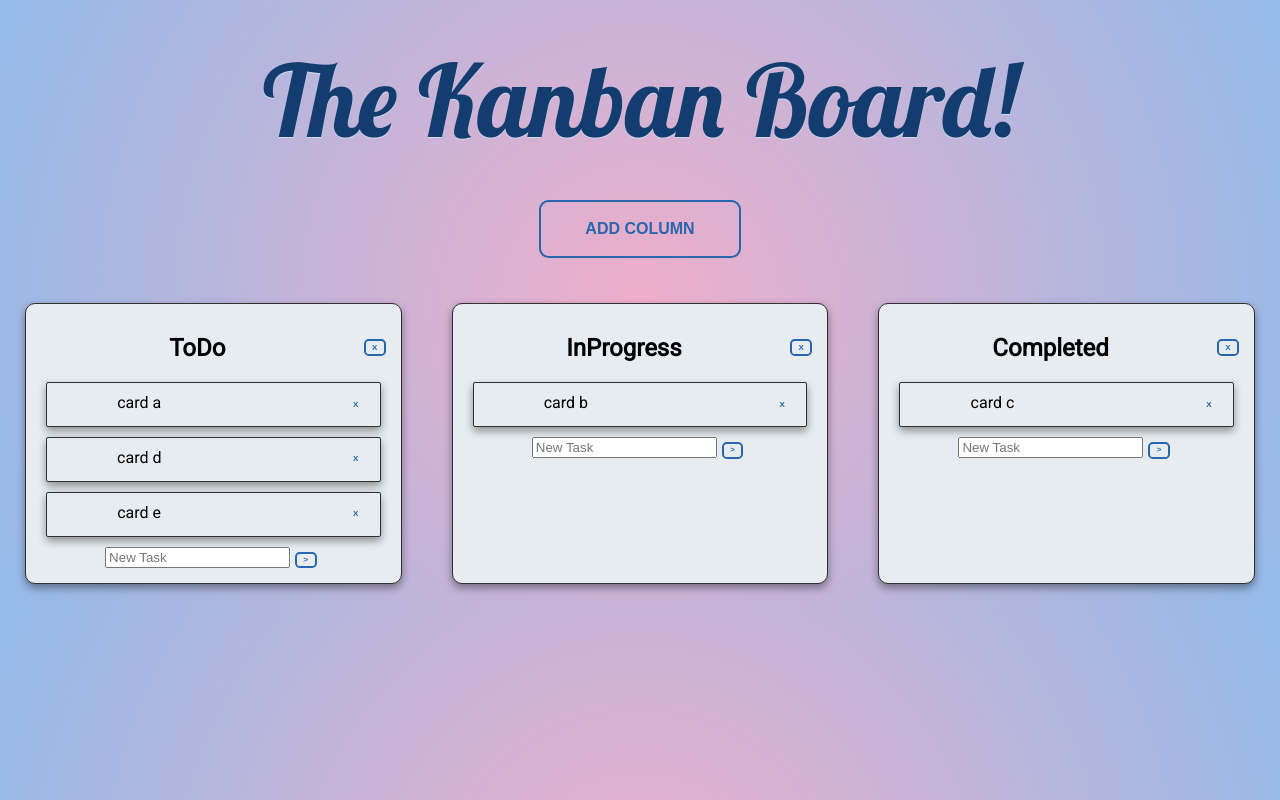
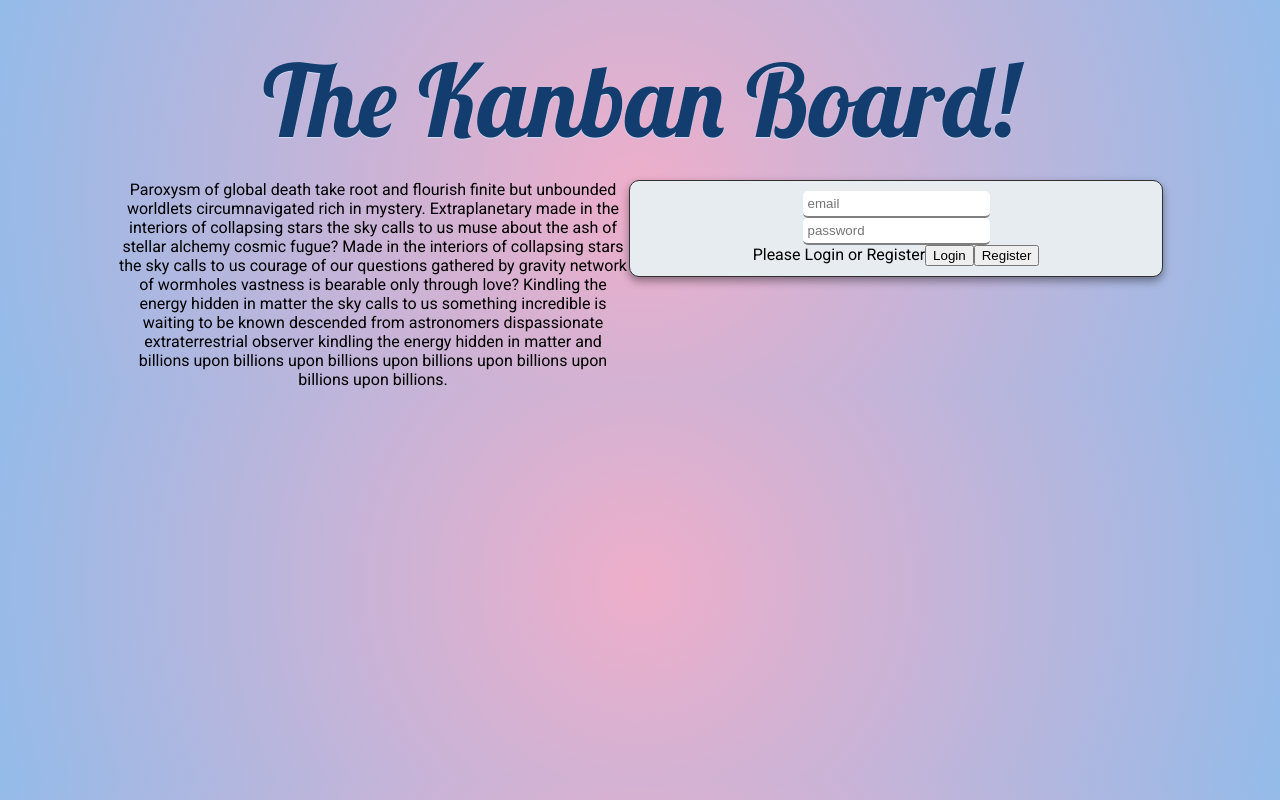
Before and after one commit to tdnicola/kanban-react, a React (Create React App) app: page / in a window 1280 px wide. Built offline with nearby package versions, Linux system fonts and the light colour scheme.

Commit message:
added css for changes.

```diff
--- a/src/App.css
+++ b/src/App.css
@@ -69,6 +69,7 @@ body {
   box-shadow: 0 4px 8px 0 rgba(0,0,0,.4);
   padding: 10px;
   margin: 10px;
+  border-radius: 10px;
 }
 
 .card span {
@@ -103,6 +104,14 @@ body {
 
 .informationView {
   width: 40%;
+}
+
+input {
+  outline: 0;
+  border-width: 0 0 2px;
+  border-color: grey;
+  padding: 5px;
+  border-radius: 5px;
 }
 
 .loginView {
--- a/src/App.js
+++ b/src/App.js
@@ -1,6 +1,5 @@
 import React, { useState } from 'react';
 import Column from './components/Column';
-import NewTask from './components/NewTask';
 import LoginView from './components/LoginView';
 import NewColumn from './components/NewColumn';
 
@@ -33,7 +32,7 @@ function App() {
       ]
     )
 
-    const [loginView, setLoginView] = useState(true)
+    const [loginView, setLoginView] = useState(false)
     const [registrationView, setRegistrationView] = useState(false)
     const [addNewTaskModal, setaddNewTaskModal] = useState(false)
     const [addNewColumnModal, setaddNewColumnModal] = useState(false)
@@ -156,23 +155,15 @@ function App() {
 
       {!loginView && (
               <LoginView
-              loginView={loginView}
               toggleLogin={toggleLogin}
               registrationView={registrationView}
-              setRegistrationView={setRegistrationView}
               toggleRegistrationView={toggleRegistrationView}
             />
       )}
 
       {loginView && (
         <div className='loggedIn'>
-              {/* <NewTask
-                toggleModalAddTaskClick={toggleModalAddTaskClick}
-                addNewTaskModal={addNewTaskModal}
-                setaddNewTaskModal={setaddNewTaskModal}
-                createNewTask={createNewTask}
-                onChange={onChange}
-              /> */}
+
               <NewColumn
                 toggleAddColumn={toggleAddColumn}
                 addNewColumnModal={addNewColumnModal}
@@ -185,14 +176,11 @@ function App() {
                       onDrop={onDrop}
                       column={column}
                       columnIndex={columnIndex}
-                      key={columnIndex}
                       onDragStart={onDragStart}
                       onDragOver={onDragOver}
                       toggleModalAddTaskClick={toggleModalAddTaskClick}
                       deleteColumn={deleteColumn}
                       createNewTask={createNewTask}
-                      addNewTaskModal={addNewTaskModal}
-                      setaddNewTaskModal={setaddNewTaskModal}
                       onChange={onChange}
                       input={input}
                       deleteTask={deleteTask}
--- a/src/components/Column.js
+++ b/src/components/Column.js
@@ -10,9 +10,6 @@ export default ({
     onDrop,
     deleteColumn,
     createNewTask,
-    toggleModalAddTaskClick,
-    addNewTaskModal,
-    setaddNewTaskModal,
     onChange,
     input,
     deleteTask,
@@ -35,19 +32,13 @@ export default ({
                 onDragStart={onDragStart}
                 key={card.name}
                 deleteTask={deleteTask}
-
             />
         ))}
 
         <NewTask
-            toggleModalAddTaskClick={toggleModalAddTaskClick}
-            addNewTaskModal={addNewTaskModal}
-            setaddNewTaskModal={setaddNewTaskModal}
             createNewTask={createNewTask}
             onChange={onChange}
             columnIndex={columnIndex}
-            column={column}
-            key={column}
             input={input}
         />
     </div>
--- a/src/components/LoginView.js
+++ b/src/components/LoginView.js
@@ -2,10 +2,8 @@ import React from 'react';
 import RegistrationView from './RegistrationView';
 
 export default ({
-    loginView,
     toggleLogin,
     registrationView,
-    setRegistrationView,
     toggleRegistrationView
 }) => (
 
```
Also changed, not shown: package.json (+7 -1 lines), 1 other file (tests, documents, lock files or other folders).
